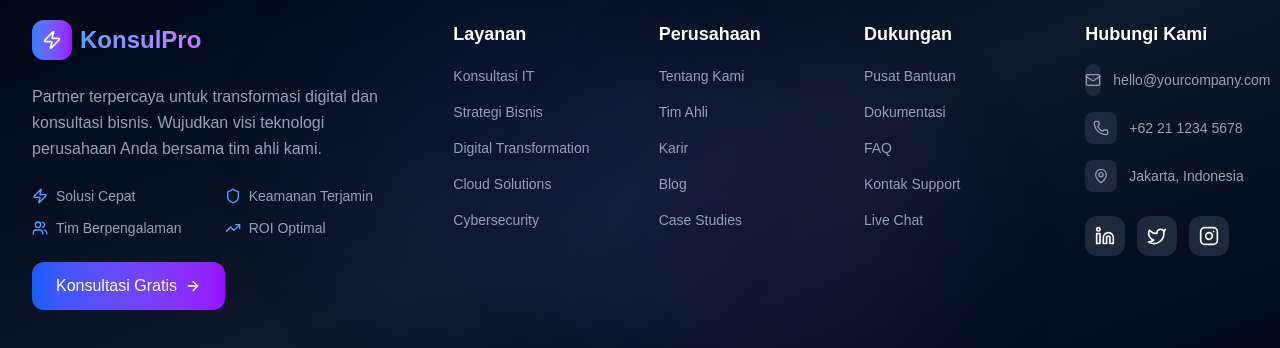
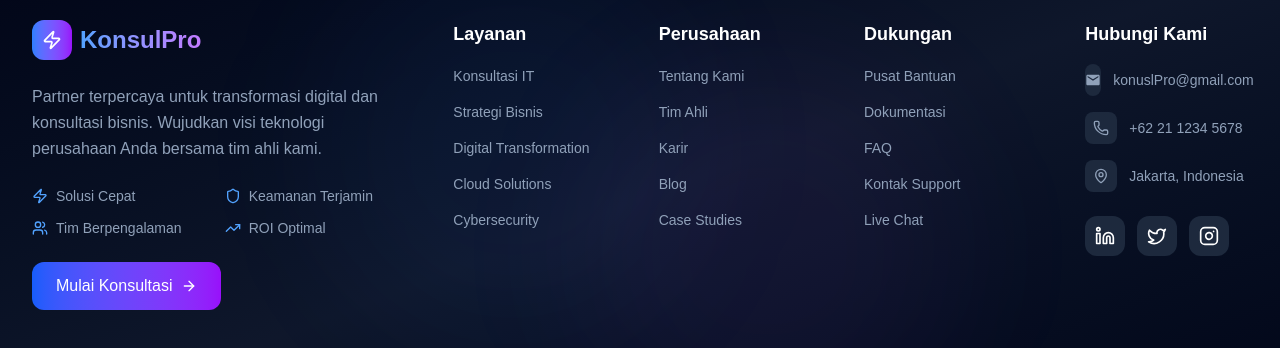
Before and after one commit to azizhadiid/my-konsulpro-app, a Next.js app: page /home in a window 1280 px wide. Shown: the part 6187-6535 px from the top of the page. Built offline with nearby package versions, Linux system fonts and the light colour scheme; sample sign-in values are in the browser's storage.

Commit message:
Change Word in Navbar and Footer is done

```diff
--- a/src/components/Footer.tsx
+++ b/src/components/Footer.tsx
@@ -15,6 +15,7 @@ import {
     Users,
     TrendingUp
 } from 'lucide-react';
+import { MdEmail } from 'react-icons/md';
 
 interface FooterLink {
     label: string;
@@ -69,7 +70,7 @@ const Footer: React.FC = () => {
     ];
 
     const contactInfo = [
-        { icon: Mail, text: 'hello@yourcompany.com', href: 'mailto:hello@yourcompany.com' },
+        { icon: MdEmail, text: 'konuslPro@gmail.com', href: 'mailto:hello@yourcompany.com' },
         { icon: Phone, text: '+62 21 1234 5678', href: 'tel:+622112345678' },
         { icon: MapPin, text: 'Jakarta, Indonesia', href: '#' }
     ];
@@ -126,7 +127,7 @@ const Footer: React.FC = () => {
                                 href="/konsultasi"
                                 className="inline-flex items-center space-x-2 bg-gradient-to-r from-blue-600 to-purple-600 hover:from-blue-700 hover:to-purple-700 px-6 py-3 rounded-xl font-medium transition-all duration-200 transform hover:scale-105 hover:shadow-lg hover:shadow-blue-500/25"
                             >
-                                <span>Konsultasi Gratis</span>
+                                <span>Mulai Konsultasi</span>
                                 <ArrowRight className="w-4 h-4" />
                             </Link>
                         </div>
--- a/src/components/Navabr.tsx
+++ b/src/components/Navabr.tsx
@@ -84,7 +84,7 @@ const Navbar = () => {
                             href="/auth/login"
                             className="hidden lg:flex items-center space-x-2 bg-gradient-to-r from-blue-600 to-indigo-600 hover:from-blue-700 hover:to-indigo-700 text-white px-6 py-2.5 rounded-full text-sm font-semibold transition-all duration-300 ease-out hover:scale-[1.02] hover:shadow-lg hover:shadow-blue-500/25 focus:outline-none focus:ring-2 focus:ring-blue-500/50 focus:ring-offset-2 focus:ring-offset-white dark:focus:ring-offset-gray-900"
                         >
-                            <span>Konsultasi Gratis</span>
+                            <span>Mulai Konsultasi</span>
                             <svg className="w-4 h-4 transition-transform duration-300 group-hover:translate-x-0.5" fill="none" stroke="currentColor" viewBox="0 0 24 24">
                                 <path strokeLinecap="round" strokeLinejoin="round" strokeWidth={2} d="M13 7l5 5m0 0l-5 5m5-5H6" />
                             </svg>
```
